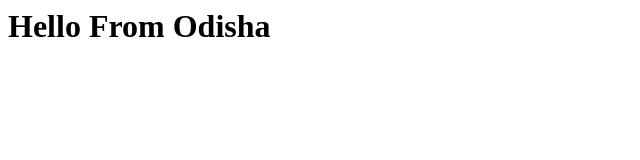
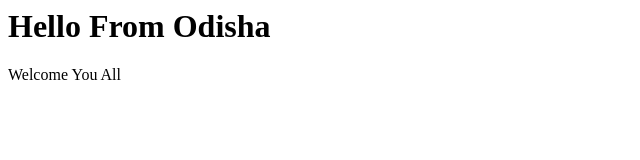
Before and after one commit to SubhasishMishra/devops, a plain HTML site: page index.html in a window 1280 px wide. Shown: the whole page, without its empty margins (0-640 px from the left). Drawn offline with Linux system fonts and the light colour scheme.

Commit message:
Second Commit From Odisha

```diff
--- a/index.html
+++ b/index.html
@@ -1 +1,2 @@
 <h1> Hello From Odisha </h1>
+<p> Welcome You All </p>
```
